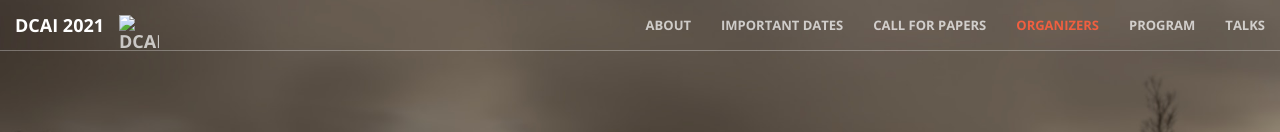
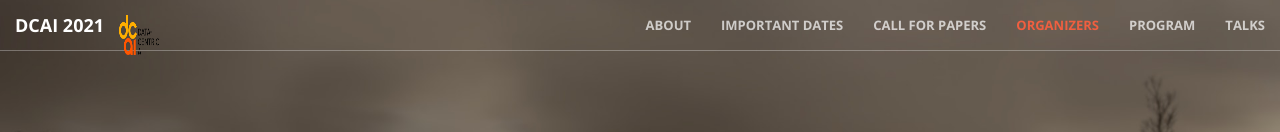
Before and after one commit to https-deeplearning-ai/dcai-workshop, a plain HTML site: page index.html in a window 1280 px wide. Shown: the top 132 px of the page. Drawn offline with nearby package versions, Linux system fonts and the light colour scheme.

Commit message:
Update index.html

```diff
--- a/index.html
+++ b/index.html
@@ -54,7 +54,7 @@
                 <span class="icon-bar"></span>
             </button>
             <a class="navbar-brand page-scroll" href="#page-middle">
-		    <img src="/DCAI%20Logo%20Set/_screen%20logos/full%20logo/regular/dcai-full-RGB-2400px.png" alt="DCAI logo" style="width:40px;height:40px;"></a>
+		    <img src="/DCAI-Logo-Set/_screen-logos/full logo/regular/dcai-full-RGB-2400px.png" alt="DCAI logo" style="width:40px;height:40px;"></a>
         </div>
 
         <!-- Collect the nav links, forms, and other content for toggling -->
```
